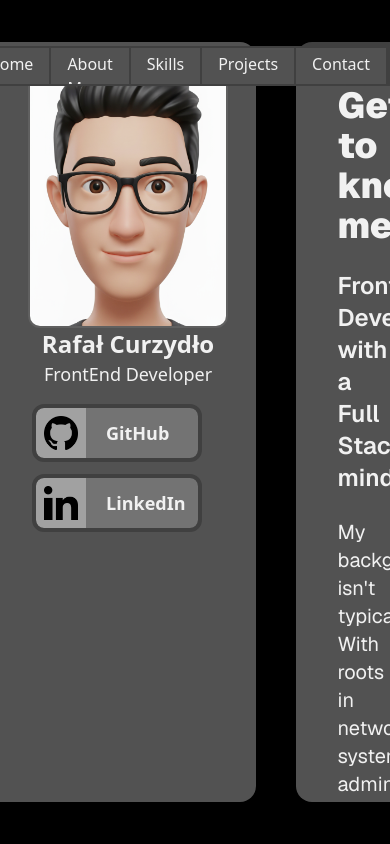
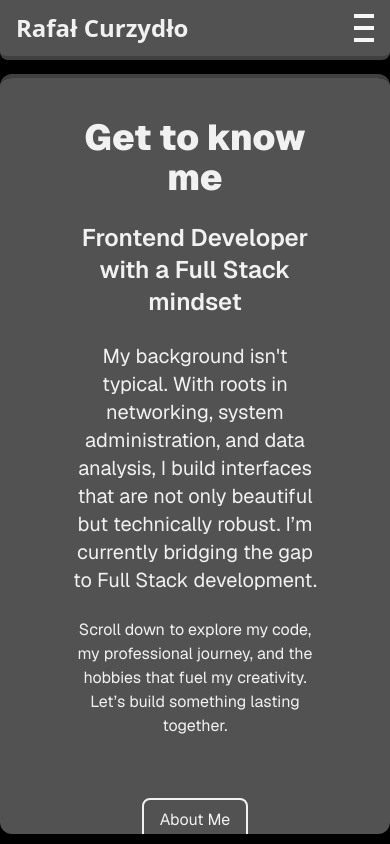
Before and after one commit to Szadolowski/Its-me, a Next.js app: page / in a window 390 px wide. Built offline with nearby package versions, Linux system fonts and the light colour scheme.

Commit message:
Add RWD support and new UI elements

```diff
--- a/app/layout.tsx
+++ b/app/layout.tsx
@@ -5,7 +5,8 @@ import "./globals.css";
 import NavInformation from "@/components/nav-information";
 
 import Image from "next/image";
-import Link from "next/link";
+import MobileMenu from "../components/mobile-menu";
+import MenuLinks from "../components/menu-links";
 
 const geistSans = Geist({
   variable: "--font-geist-sans",
@@ -24,14 +25,6 @@ export const metadata: Metadata = {
   description: "Generated by create next app",
 };
 
-const categories = [
-  { "": "home" },
-  { about_me: "About Me" },
-  { skills: "Skills" },
-  { projects: "Projects" },
-  { contact: "Contact" },
-];
-
 export default function RootLayout({
   children,
 }: Readonly<{
@@ -42,8 +35,11 @@ export default function RootLayout({
       <body
         className={`${geistSans.variable} ${geistMono.variable} antialiased`}
       >
-        <div className="flex flex-row items-center w-full min-h-screen space-between bg-black">
-          <div className="w-1/5 min-w-64 h-[90vh] mr-10">
+        <div className="fixed w-full border-b-4 rounded-b-lg sm:hidden h-15 bg-neutral-600 border-neutral-700">
+          <MobileMenu />
+        </div>
+        <div className="flex flex-row items-center w-full min-h-screen pt-16 bg-black sm:pt-0 space-between">
+          <div className="w-1/5 hidden sm:flex min-w-64 h-[90vh] mr-10">
             <main className="relative w-full h-full p-4 overflow-hidden text-center bg-neutral-600 rounded-r-2xl">
               <div className="flex items-center justify-center w-full">
                 <div className="relative w-[200px] h-[270px]">
@@ -52,7 +48,7 @@ export default function RootLayout({
                     alt="Its Me Image"
                     fill
                     sizes="400px"
-                    className="object-cover rounded-xl border-2 border-neutral-300/10"
+                    className="object-cover border-2 rounded-xl border-neutral-300/10"
                   />
                 </div>
               </div>
@@ -66,23 +62,12 @@ export default function RootLayout({
               </div>
             </main>
           </div>
-          <div className="w-full h-[90vh] flex justify-start items-start rounded-l-2xl overflow-hidden border-t-4 border-neutral-700">
-            <div className="flex flex-row absolute right-0 top-[9] border-2 rounded-tl-2xl border-neutral-700 bg-neutral-600 overflow-hidden h-10">
-              {categories.map((category) => {
-                const [key, value] = Object.entries(category)[0];
-                return (
-                  <Link
-                    href={`/${key}`}
-                    key={key}
-                    className="px-4 py-1 hover:bg-neutral-700 hover:font-bold border-r-2 border-neutral-700 hover:cursor-pointer"
-                  >
-                    {value}
-                  </Link>
-                );
-              })}
+          <div className="flex w-full h-[90vh] justify-start items-start rounded-xl sm:rounded-r-none sm:rounded-l-2xl overflow-hidden border-t-4 border-neutral-700">
+            <div className="hidden sm:flex flex-row absolute right-0 top-[15] border-b-0 border-2 rounded-tl-2xl border-neutral-700 bg-neutral-600 overflow-hidden h-8">
+              <MenuLinks />
             </div>
-            <div className="flex flex-col items-center justify-start h-full font-sans bg-neutral-600 p-10 gap-10 w-full overflow-y-auto">
-              <div className="flex flex-col items-start justify-start gap-10 w-4/5">
+            <div className="flex flex-col items-center justify-start w-full h-full gap-10 p-10 overflow-y-auto font-sans bg-neutral-600">
+              <div className="flex flex-col items-start justify-start w-4/5 gap-10">
                 {children}
               </div>
             </div>
--- a/app/page.tsx
+++ b/app/page.tsx
@@ -5,32 +5,32 @@ import TypeWriter from "@/components/type-writer";
 export default function Home() {
   return (
     <>
-      <div className="w-full flex justify-between">
-        <div className="flex flex-col text-center gap-6 w-1/2">
-          <h1 className="font-black text-4xl">Get to know me</h1>
-          <h3 className="font-semibold text-2xl text-wrap text-center">
+      <div className="flex justify-between w-full">
+        <div className="flex flex-col w-full gap-6 text-center sm:w-1/2">
+          <h1 className="text-4xl font-black">Get to know me</h1>
+          <h3 className="text-2xl font-semibold text-center text-wrap">
             Frontend Developer with a Full Stack mindset
           </h3>
-          <p className=" text-center text-xl">
+          <p className="text-xl text-center ">
             My background isn't typical. With roots in networking, system
             administration, and data analysis, I build interfaces that are not
             only beautiful but technically robust. I’m currently bridging the
             gap to Full Stack development.
           </p>
-          <p className=" text-center">
+          <p className="text-center ">
             Scroll down to explore my code, my professional journey, and the
             hobbies that fuel my creativity. Let’s build something lasting
             together.
           </p>
         </div>
-        <div className="relative w-full flex items-center justify-center">
+        <div className="relative items-center justify-center hidden w-full sm:flex">
           <Image src="/screen.svg" alt="alt" fill />
           <div className="flex justify-start items-start w-[350] h-[240]">
             <TypeWriter
               text='<span className="text-green-600">HELLO WORLD!</span>'
               speed={150}
               textEffect={
-                <span className="text-green-600 font-semibold">
+                <span className="font-semibold text-green-600">
                   HELLO WORLD!
                 </span>
               }
@@ -38,11 +38,11 @@ export default function Home() {
           </div>
         </div>
       </div>
-      <div className="w-full flex justify-center pt-5">
+      <div className="flex justify-center w-full pt-5">
         <Link
           href={"./about_me"}
           type="button"
-          className="border-2 rounded-lg px-4 py-2 hover:bg-neutral-500 hover:text-white cursor-pointer hover:scale-105 transition-all active:scale-95"
+          className="px-4 py-2 transition-all border-2 rounded-lg cursor-pointer hover:bg-neutral-500 hover:text-white hover:scale-105 active:scale-95"
         >
           About Me
         </Link>
--- /dev/null
+++ b/components/menu-links.tsx
@@ -0,0 +1,32 @@
+"use client";
+
+import Link from "next/link";
+import { Dispatch, SetStateAction } from "react";
+
+interface MenuLinksProps {
+  menuStatus?: Dispatch<SetStateAction<boolean>>;
+}
+
+export default function MenuLinks({ menuStatus }: MenuLinksProps) {
+  const categories = [
+    { "": "home" },
+    { about_me: "About Me" },
+    { skills: "Skills" },
+    { projects: "Projects" },
+    { contact: "Contact" },
+  ];
+
+  return categories.map((category) => {
+    const [key, value] = Object.entries(category)[0];
+    return (
+      <Link
+        href={`/${key}`}
+        key={key}
+        className="flex flex-col px-4 py-2 text-2xl font-bold sm:text-base sm:font-normal sm:items-center sm:flex-row sm:border-r-2 hover:bg-neutral-700 hover:font-bold border-neutral-700 hover:cursor-pointer"
+        onClick={() => menuStatus?.(false)}
+      >
+        {value}
+      </Link>
+    );
+  });
+}
--- /dev/null
+++ b/components/mobile-menu.tsx
@@ -0,0 +1,26 @@
+"use client";
+
+import { useState } from "react";
+import MenuLinks from "./menu-links";
+
+export default function MobileMenu() {
+  const [menuView, setMenuView] = useState<boolean>(false);
+  return (
+    <div className="flex flex-row items-center justify-between w-full h-full px-4">
+      <h1 className="text-2xl font-bold ">Rafał Curzydło</h1>
+      <div
+        className="flex flex-col justify-between w-5 cursor-pointer h-1/2"
+        onClick={() => setMenuView((prev) => !prev)}
+      >
+        <div className="w-full h-1 bg-neutral-100"></div>
+        <div className="w-full h-1 bg-neutral-100"></div>
+        <div className="w-full h-1 bg-neutral-100"></div>
+      </div>
+      {menuView && (
+        <div className="absolute left-0 z-10 flex flex-col w-full h-screen border-t-4 top-13 bg-neutral-600 border-neutral-700">
+          <MenuLinks menuStatus={setMenuView} />
+        </div>
+      )}
+    </div>
+  );
+}
--- a/components/nav-information.tsx
+++ b/components/nav-information.tsx
@@ -10,13 +10,13 @@ export default function NavInformation({
 }) {
   return (
     <Link href={"https://github.com/Szadolowski"} target="_blank">
-      <div className="outline-4 outline-neutral-700 bg-neutral-500 overflow-hidden space-x-5 flex flex-row  rounded-lg items-center">
+      <div className="flex flex-row items-center space-x-5 overflow-hidden rounded-lg outline-4 outline-neutral-700 bg-neutral-500">
         <Image
           src={img}
           alt="alt"
           width={50}
           height={10}
-          className="bg-neutral-400 p-2"
+          className="p-2 bg-neutral-400"
         />
         <p className="w-full text-lg font-semibold">{children}</p>
       </div>
```
Also changed, not shown: 1 other file (tests, documents, lock files or other folders).
